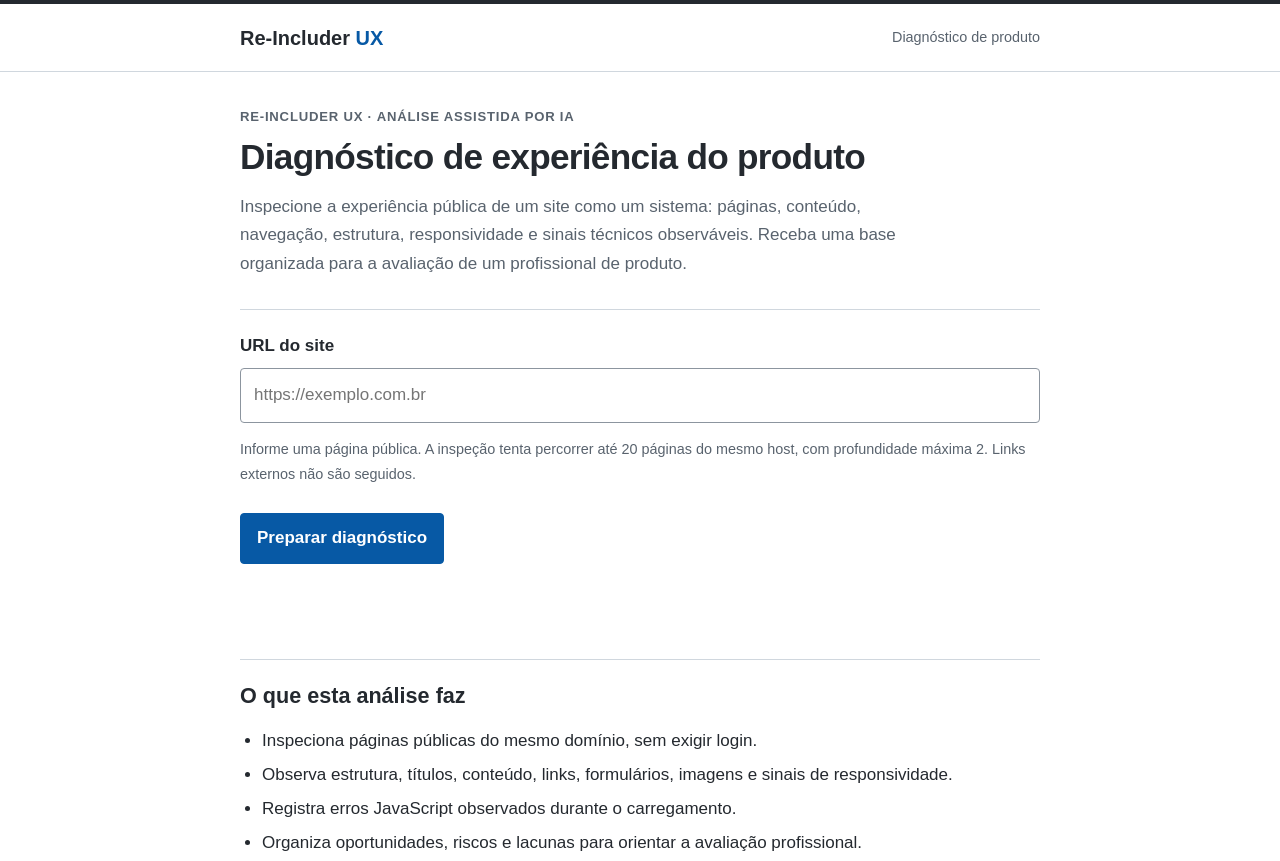
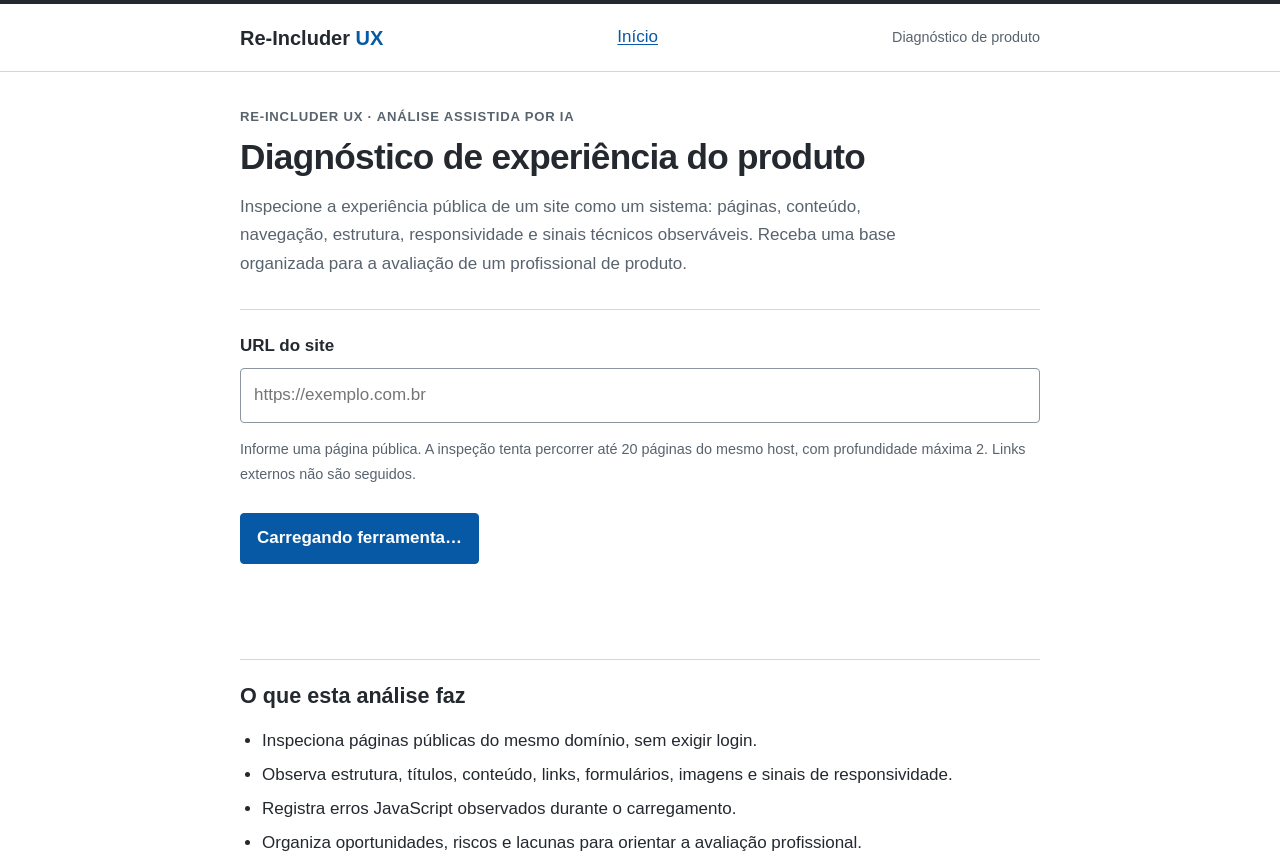
Before and after one commit to inforeincluder/re-includer-ux, a plain HTML site: page tools/ux-audit-lite/index.html in a window 1280 px wide. Shown: the top 861 px of the page. Drawn offline with Linux system fonts and the light colour scheme.

Commit message:
Improve tool navigation and safe no-JavaScript fallback

```diff
--- a/tools/ux-audit-lite/index.html
+++ b/tools/ux-audit-lite/index.html
@@ -3,14 +3,14 @@
 <meta name="description" content="Diagnóstico preliminar não invasivo de UX e produto de um site público, para apoiar avaliação profissional.">
 <title>Diagnóstico de produto — Re-Includer UX</title><link rel="stylesheet" href="styles.css"><script src="app.js" defer></script></head>
 <body><a class="skip-link" href="#main-content">Pular para o conteúdo</a>
-<header class="header"><a href="../../" class="brand">Re-Includer <span>UX</span></a><span class="header-label">Diagnóstico de produto</span></header>
+<header class="header"><a href="../../" class="brand">Re-Includer <span>UX</span></a><nav aria-label="Navegação principal"><a href="../../">Início</a></nav><span class="header-label">Diagnóstico de produto</span></header>
 <main class="wrap" id="main-content">
 <section class="intro"><p class="eyebrow">Re-Includer UX · Análise assistida por IA</p><h1>Diagnóstico de experiência do produto</h1>
 <p>Inspecione a experiência pública de um site como um sistema: páginas, conteúdo, navegação, estrutura, responsividade e sinais técnicos observáveis. Receba uma base organizada para a avaliação de um profissional de produto.</p></section>
 <section class="panel"><form id="diagnostic-form" novalidate><label for="page-url">URL do site</label>
 <input id="page-url" name="page-url" type="url" inputmode="url" autocomplete="url" aria-describedby="url-hint status" placeholder="https://exemplo.com.br" required maxlength="2048">
 <p class="hint" id="url-hint">Informe uma página pública. A inspeção tenta percorrer até 20 páginas do mesmo host, com profundidade máxima 2. Links externos não são seguidos.</p>
-<button class="primary" type="submit">Preparar diagnóstico</button><p id="status" class="status" role="status" aria-live="polite"></p></form></section>
+<button class="primary" type="submit" disabled>Carregando ferramenta…</button><p id="status" class="status" role="status" aria-live="polite"></p></form><noscript><p class="notice">Ative o JavaScript para preparar o diagnóstico. Nenhuma URL será enviada automaticamente.</p></noscript></section>
 <section class="panel explanation"><h2>O que esta análise faz</h2><ul>
 <li>Inspeciona páginas públicas do mesmo domínio, sem exigir login.</li><li>Observa estrutura, títulos, conteúdo, links, formulários, imagens e sinais de responsividade.</li><li>Registra erros JavaScript observados durante o carregamento.</li><li>Organiza oportunidades, riscos e lacunas para orientar a avaliação profissional.</li></ul>
 <h2>O que ela não faz</h2><ul><li>Não clica em botões, não envia formulários e não realiza compras ou alterações.</li><li>Não acessa áreas privadas, não autentica e não percorre links externos.</li><li>Não substitui pesquisa com usuários, avaliação heurística contextual, análise de negócio ou auditoria técnica de acessibilidade.</li><li>Não comprova conversão, usabilidade real, conformidade WCAG, segurança ou desempenho.</li></ul>
```
